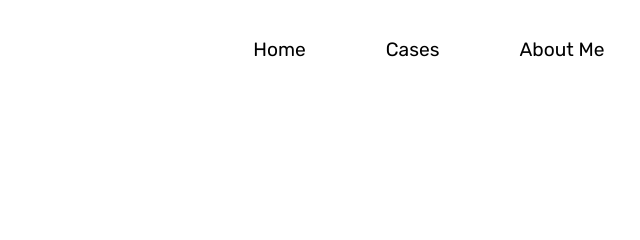
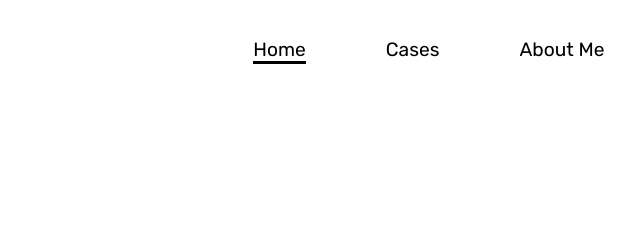
Before and after one commit to Franklin-raph/Nder, a plain HTML site: page index.html in a window 1280 px wide. Shown: the top 240 px of the page, 193-833 px from the left. Drawn offline with nearby package versions, Linux system fonts and the light colour scheme.

Commit message:
updated the nav section

```diff
--- a/css/style.css
+++ b/css/style.css
@@ -38,6 +38,10 @@
 .navItems a{
     text-decoration: none;
     color: var(--secondary-color);
+}
+
+.navItems a.active{
+    border-bottom: 3px solid var(--secondary-color);
 }
 
 .contact a{
@@ -100,6 +104,8 @@
     color: var(--grey-color);
     margin: 2rem 4.5rem;
 }
+
+
 
 @media screen and (max-width:990px) {
 
--- a/index.html
+++ b/index.html
@@ -18,7 +18,7 @@
             </div>
             <!-- <i class="ri-menu-3-line"></i> -->
                 <ul class="navItems">
-                    <li><a href="#">Home</a></li>
+                    <li><a href="#" class="active">Home</a></li>
                     <li><a href="#">Cases</a></li>
                     <li><a href="#">About Me</a></li>
                 </ul>
```
